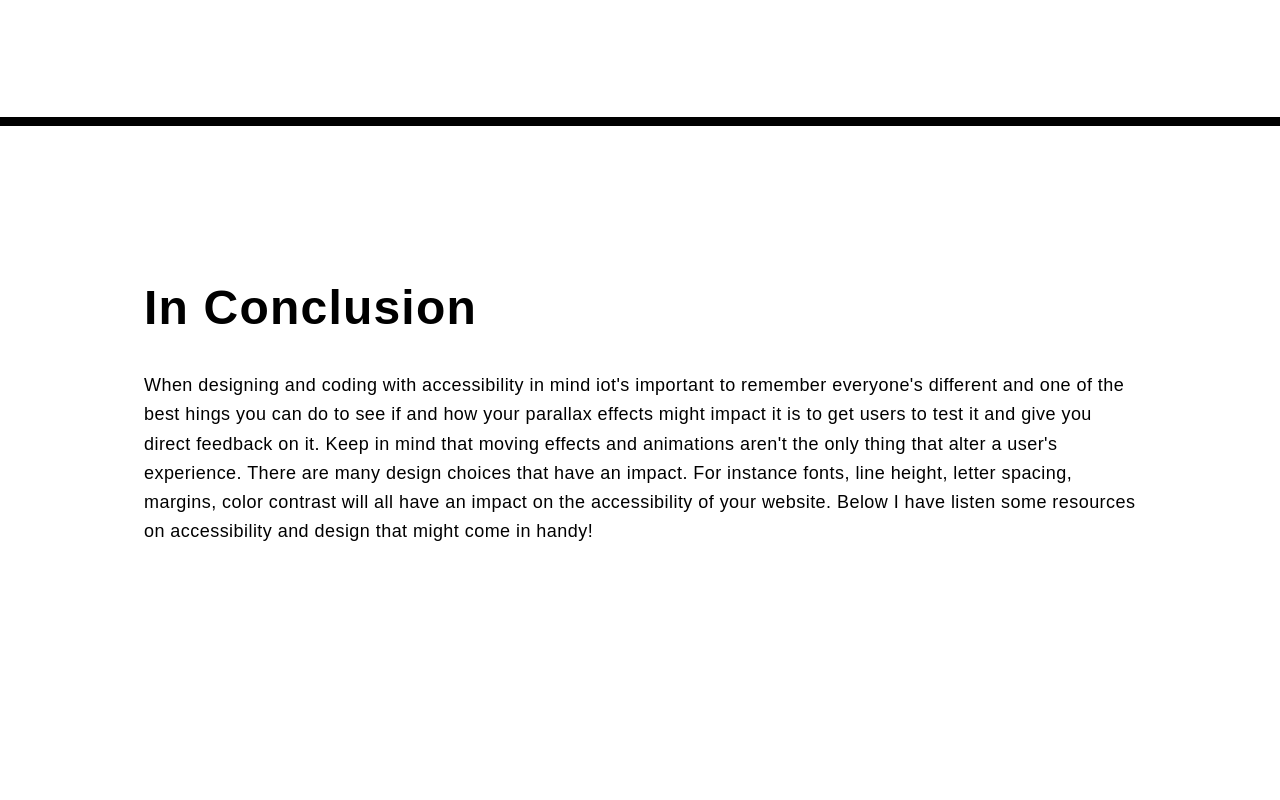
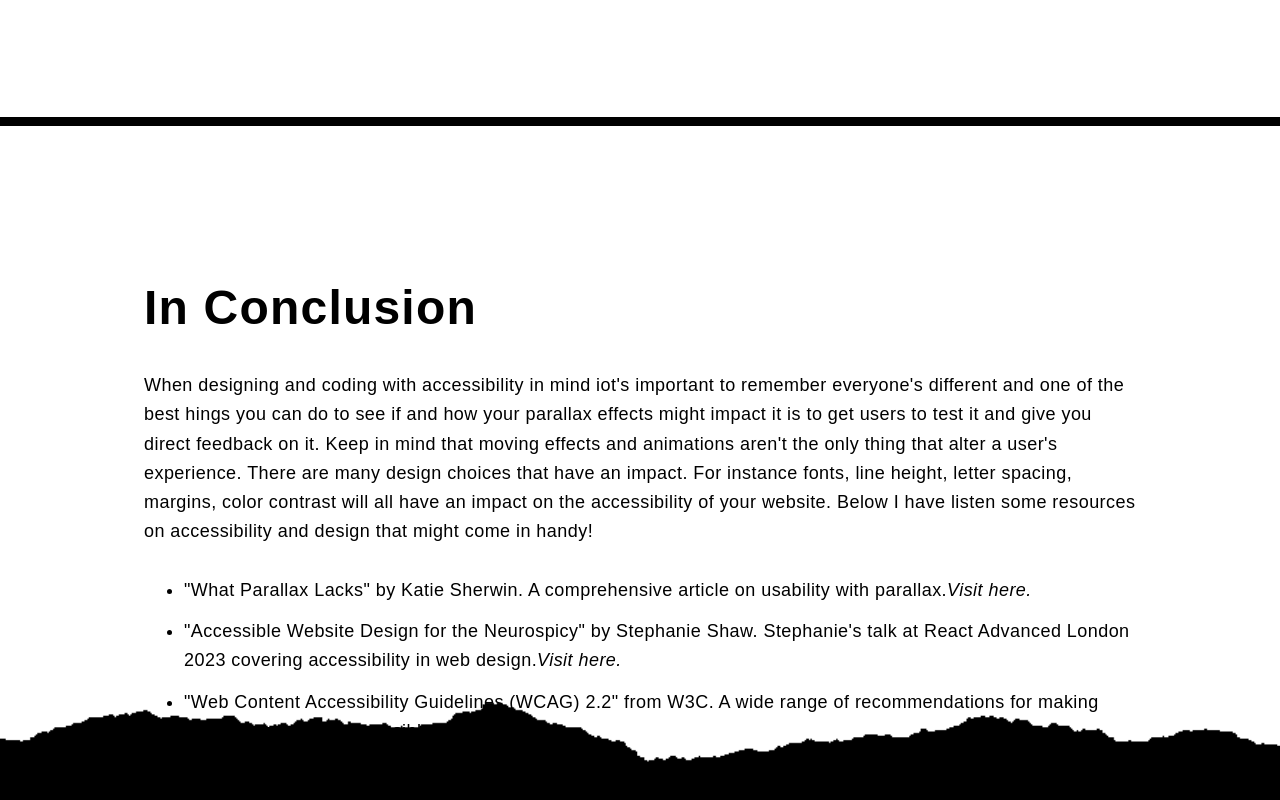
Before and after one commit to ElSmith7/accessibility-with-parallax, a React (Create React App) app: page / in a window 1280 px wide. Shown: the part 3141-3941 px from the top of the page. Built offline with nearby package versions, Linux system fonts and the light colour scheme.

Commit message:
added resource links to content

```diff
--- a/src/components/content.tsx
+++ b/src/components/content.tsx
@@ -55,12 +55,13 @@ const Content: React.FC<ContentProps> = ({ parallaxEnabled }) => {
             Impact on Accessibility
           </h1>
           <br />
-          <p className="text-lg tracking-wide leading-relaxed">
+          <div className="text-lg tracking-wide leading-relaxed">
+            <p>
               We all know that there are many elements of parallax effects that
-            can negatively impact the usability of a website. But moving content
-            at varying speeds can have particular repercussion on users with
-            accessibility needs.
-            <br />
+              can negatively impact the usability of a website. But moving
+              content at varying speeds can have particular repercussion on
+              users with accessibility needs.
+            </p>
             <br />
             <ul className="list-disc ml-10">
               <li className="mb-3">
@@ -81,12 +82,15 @@ const Content: React.FC<ContentProps> = ({ parallaxEnabled }) => {
               </li>
             </ul>
             <br />
+            <p>
               These are just a few examples of the issues parallax can cause and
-            these problems don't just effect neurodivergent and disabled people.
-            Using these visual effects has the potential to turn away many
-            different users as while they might look "dynamic" they can have a
-            negative impact on the aesthetic functionality of your website.
+              these problems don't just effect neurodivergent and disabled
+              people. Using these visual effects has the potential to turn away
+              many different users as while they might look "dynamic" they can
+              have a negative impact on the aesthetic functionality of your
+              website.
             </p>
+          </div>
         </div>
       </div>
       <Parallax disabled={!parallaxEnabled} speed={20}>
@@ -99,11 +103,12 @@ const Content: React.FC<ContentProps> = ({ parallaxEnabled }) => {
             Using Parallax
           </h1>
           <br />
-          <p className="text-lg tracking-wide leading-relaxed">
+          <div className="text-lg tracking-wide leading-relaxed">
+            <p>
               While there are aspects of the effects that impact accessibility,
               there are still many ways to use parallax to create a dynamic,
               interactive website that doesn't interfere with access to content.
-            <br />
+            </p>
             <br />
             <ul className="list-disc ml-10">
               <li className="mb-3">
@@ -131,7 +136,7 @@ const Content: React.FC<ContentProps> = ({ parallaxEnabled }) => {
                 all, some would still much rather interact with a static UI.
               </li>
             </ul>
-          </p>
+          </div>
         </div>
       </div>
       <Parallax disabled={!parallaxEnabled} speed={20}>
@@ -144,19 +149,73 @@ const Content: React.FC<ContentProps> = ({ parallaxEnabled }) => {
             In Conclusion
           </h1>
           <br />
-          <p className="text-lg tracking-wide leading-relaxed">
-            When designing and coding with accessibility in mind iot's important
-            to remember everyone's different and one of the best hings you can
-            do to see if and how your parallax effects might impact it is to get
-            users to test it and give you direct feedback on it. Keep in mind
-            that moving effects and animations aren't the only thing that alter
-            a user's experience. There are many design choices that have an
-            impact. For instance fonts, line height, letter spacing, margins,
-            color contrast will all have an impact on the accessibility of your
-            website. Below I have listen some resources on accessibility and
-            design that might come in handy!
+          <div className="text-lg tracking-wide leading-relaxed">
+            <p>
+              When designing and coding with accessibility in mind iot's
+              important to remember everyone's different and one of the best
+              hings you can do to see if and how your parallax effects might
+              impact it is to get users to test it and give you direct feedback
+              on it. Keep in mind that moving effects and animations aren't the
+              only thing that alter a user's experience. There are many design
+              choices that have an impact. For instance fonts, line height,
+              letter spacing, margins, color contrast will all have an impact on
+              the accessibility of your website. Below I have listen some
+              resources on accessibility and design that might come in handy!
             </p>
+            <br />
+            <ul className="list-disc ml-10">
+              <li className="mb-3">
+                "What Parallax Lacks" by Katie Sherwin. A comprehensive article
+                on usability with parallax.
+                <a
+                  className="hover:opacity-60 italic"
+                  href="https://www.nngroup.com/articles/parallax-usability/#:~:text=Summary%3A%20Parallax%2Dscrolling%20effects%20add,benefits%20are%20worth%20the%20cost."
+                  target="_blank"
+                  rel="noreferrer"
+                >
+                  Visit here.
+                </a>
+              </li>
+              <li className="mb-3">
+                "Accessible Website Design for the Neurospicy" by Stephanie
+                Shaw. Stephanie's talk at React Advanced London 2023 covering
+                accessibility in web design.
+                <a
+                  className="hover:opacity-60 italic"
+                  href="https://portal.gitnation.org/contents/thinking-differently-about-a11y-accessible-website-design-for-the-neurospicy"
+                  target="_blank"
+                  rel="noreferrer"
+                >
+                  Visit here.
+                </a>
+              </li>
+              <li>
+                "Web Content Accessibility Guidelines (WCAG) 2.2" from W3C. A
+                wide range of recommendations for making Web content more
+                accessible.
+                <a
+                  className="hover:opacity-60 italic"
+                  href="https://www.w3.org/TR/WCAG22/"
+                  target="_blank"
+                  rel="noreferrer"
+                >
+                  Visit here.
+                </a>
+              </li>
+            </ul>
           </div>
+        </div>
+      </div>
+      <Parallax disabled={!parallaxEnabled} speed={20}>
+        <img
+          className={`w-full ${parallaxEnabled ? "-mt-36" : ""}`}
+          src={dark_tear}
+          alt="paper tear"
+        />
+        <div className="p-28 bg-black" />
+      </Parallax>
+      <div className={`relative bg-black text-white z-1 -mt-40   ${padding} `}>
+        <div className="font-arimo mx-36 "></div>
       </div>
     </div>
   );
--- a/src/components/nav-bar.tsx
+++ b/src/components/nav-bar.tsx
@@ -20,7 +20,6 @@ const NavBar: React.FC<NavBarProps> = ({ toggleParallax, parallaxEnabled }) => {
         <a href="#impact">Impact</a>
         <a href="#usage">Usage</a>
         <a href="#conclusion">Conclusion</a>
-        {/* <a href="#resources">Resources</a> */}
       </div>
     </nav>
   );
```
Lines whose indentation alone changed are shown as unchanged.
